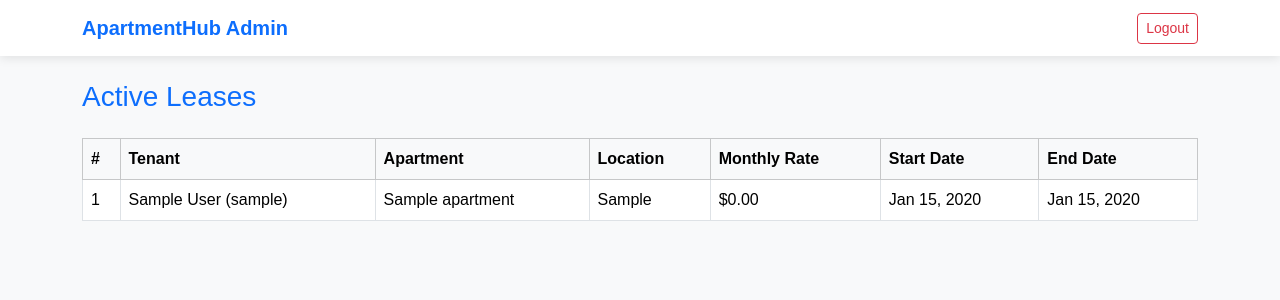
After one commit to thirdytress/ahub, a PHP site: page /admin/view_leases.php in a window 1280 px wide. The commit adds this page. Shown: the top 300 px of the page. Run offline with PHP 8.4, Linux system fonts and the light colour scheme; the visitor is signed in with stand-in values (Sample User, id 1); tables that the repository leaves empty or names only in its code hold one stand-in row (values such as "Sample post").

Commit message:
Add lease management features: view active leases and manage tenants

```diff
--- /dev/null
+++ b/admin/view_leases.php
@@ -0,0 +1,91 @@
+<?php
+session_start();
+require_once "../classes/database.php";
+
+// --- Require admin session ---
+if (!isset($_SESSION['user_id']) || ($_SESSION['role'] ?? '') !== 'admin') {
+    header("Location: ../index.php");
+    exit();
+}
+
+$db = new Database();
+$conn = $db->connect();
+
+// --- Fetch all active leases with tenant & apartment info ---
+$stmt = $conn->prepare("
+    SELECT l.lease_id, l.start_date, l.end_date,
+           t.firstname, t.lastname, t.username AS tenant_username,
+           p.Name AS apartment_name, p.Location, p.MonthlyRate
+    FROM leases l
+    JOIN tenants t ON l.tenant_id = t.tenant_id
+    JOIN apartments p ON l.apartment_id = p.ApartmentID
+    ORDER BY l.start_date DESC
+");
+$stmt->execute();
+$leases = $stmt->fetchAll(PDO::FETCH_ASSOC);
+?>
+
+<!DOCTYPE html>
+<html lang="en">
+<head>
+<meta charset="UTF-8">
+<title>View Leases | Admin</title>
+<link href="https://cdn.jsdelivr.net/npm/bootstrap@5.3.2/dist/css/bootstrap.min.css" rel="stylesheet">
+<link href="https://cdn.jsdelivr.net/npm/bootstrap-icons@1.11.1/font/bootstrap-icons.css" rel="stylesheet">
+<style>
+body { background-color: #f8f9fa; font-family: 'Poppins', sans-serif; }
+.navbar { box-shadow: 0 2px 10px rgba(0,0,0,0.1); }
+.card { border: none; border-radius: 10px; box-shadow: 0 2px 10px rgba(0,0,0,0.1); }
+</style>
+</head>
+<body>
+
+<nav class="navbar navbar-expand-lg bg-white mb-4">
+  <div class="container">
+    <a class="navbar-brand fw-bold text-primary" href="dashboard.php">ApartmentHub Admin</a>
+    <div class="d-flex">
+      <a href="../logout.php" class="btn btn-outline-danger btn-sm">Logout</a>
+    </div>
+  </div>
+</nav>
+
+<div class="container">
+  <h3 class="text-primary mb-4">Active Leases</h3>
+
+  <?php if ($leases): ?>
+  <div class="table-responsive">
+    <table class="table table-bordered table-hover bg-white align-middle">
+      <thead class="table-light">
+        <tr>
+          <th>#</th>
+          <th>Tenant</th>
+          <th>Apartment</th>
+          <th>Location</th>
+          <th>Monthly Rate</th>
+          <th>Start Date</th>
+          <th>End Date</th>
+        </tr>
+      </thead>
+      <tbody>
+        <?php foreach ($leases as $i => $lease): ?>
+        <tr>
+          <td><?= $i+1 ?></td>
+          <td><?= htmlspecialchars($lease['firstname'] . ' ' . $lease['lastname']) ?> (<?= htmlspecialchars($lease['tenant_username']) ?>)</td>
+          <td><?= htmlspecialchars($lease['apartment_name']) ?></td>
+          <td><?= htmlspecialchars($lease['Location']) ?></td>
+          <td>$<?= number_format($lease['MonthlyRate'],2) ?></td>
+          <td><?= date('M d, Y', strtotime($lease['start_date'])) ?></td>
+          <td><?= date('M d, Y', strtotime($lease['end_date'])) ?></td>
+        </tr>
+        <?php endforeach; ?>
+      </tbody>
+    </table>
+  </div>
+  <?php else: ?>
+    <p class="text-muted">No active leases found.</p>
+  <?php endif; ?>
+</div>
+
+<script src="https://cdn.jsdelivr.net/npm/bootstrap@5.3.2/dist/js/bootstrap.bundle.min.js"></script>
+</body>
+</html>
--- a/classes/database.php
+++ b/classes/database.php
@@ -129,25 +129,48 @@ public function getAllApartments() {
 }
 
 // --- Tenant Apply for Apartment ---
+// --- Tenant Apply for Apartment ---
 public function applyApartment($tenant_id, $apartment_id) {
     $conn = $this->connect();
 
-    // check if already applied
-    $check = $conn->prepare("SELECT * FROM applications WHERE tenant_id = :tenant AND apartment_id = :apartment");
-    $check->bindParam(':tenant', $tenant_id);
-    $check->bindParam(':apartment', $apartment_id);
-    $check->execute();
+    // 1️⃣ Check if apartment exists and is available
+    $stmt = $conn->prepare("SELECT Status FROM apartments WHERE ApartmentID = :apt_id LIMIT 1");
+    $stmt->bindParam(':apt_id', $apartment_id);
+    $stmt->execute();
+    $apt = $stmt->fetch(PDO::FETCH_ASSOC);
 
-    if ($check->rowCount() > 0) {
+    if (!$apt) {
+        return "Apartment not found.";
+    }
+
+    if ($apt['Status'] !== 'Available') {
+        return "This apartment is not available.";
+    }
+
+    // 2️⃣ Check if tenant already applied or already approved
+    $stmt = $conn->prepare("
+        SELECT * FROM applications
+        WHERE tenant_id = :tenant_id AND apartment_id = :apt_id AND status IN ('Pending','Approved')
+    ");
+    $stmt->bindParam(':tenant_id', $tenant_id);
+    $stmt->bindParam(':apt_id', $apartment_id);
+    $stmt->execute();
+
+    if ($stmt->rowCount() > 0) {
         return "You have already applied for this apartment.";
     }
 
-    $stmt = $conn->prepare("INSERT INTO applications (tenant_id, apartment_id, status)
-                            VALUES (:tenant, :apartment, 'Pending')");
-    $stmt->bindParam(':tenant', $tenant_id);
-    $stmt->bindParam(':apartment', $apartment_id);
-    return $stmt->execute() ? true : "Failed to apply.";
+    // 3️⃣ Insert new application
+    $stmt = $conn->prepare("
+        INSERT INTO applications (tenant_id, apartment_id, status, date_applied)
+        VALUES (:tenant_id, :apt_id, 'Pending', NOW())
+    ");
+    $stmt->bindParam(':tenant_id', $tenant_id);
+    $stmt->bindParam(':apt_id', $apartment_id);
+
+    return $stmt->execute() ? true : "Failed to submit application.";
 }
+
 
 // --- Admin Get All Applications ---
 public function getAllApplications() {
@@ -171,5 +194,65 @@ public function updateApplicationStatus($application_id, $status) {
     $stmt->bindParam(':id', $application_id);
     return $stmt->execute();
 }
+
+public function getAvailableApartments($tenant_id) {
+    $conn = $this->connect();
+
+    $stmt = $conn->prepare("
+        SELECT * FROM apartments
+        WHERE Status = 'Available'
+        AND ApartmentID NOT IN (
+            SELECT apartment_id FROM applications
+            WHERE tenant_id = :tenant_id AND status IN ('Pending','Approved')
+        )
+        ORDER BY DateAdded DESC
+    ");
+    $stmt->bindParam(':tenant_id', $tenant_id);
+    $stmt->execute();
+    return $stmt->fetchAll(PDO::FETCH_ASSOC);
+}
+
+
+public function getTenantLeases($tenant_id) {
+    $conn = $this->connect();
+
+    $stmt = $conn->prepare("
+        SELECT l.lease_id, l.start_date, l.end_date,
+               a.Name AS apartment_name, a.Location, a.MonthlyRate
+        FROM leases l
+        JOIN apartments a ON l.apartment_id = a.ApartmentID
+        WHERE l.tenant_id = :tenant_id
+        ORDER BY l.start_date DESC
+    ");
+    $stmt->bindParam(':tenant_id', $tenant_id);
+    $stmt->execute();
+
+    return $stmt->fetchAll(PDO::FETCH_ASSOC);
+}
+
+// --- Add Lease when application is approved
+// --- Add Lease for Tenant ---
+public function createLease($tenant_id, $apartment_id, $start_date = null, $end_date = null) {
+    $conn = $this->connect();
+
+    // Default: lease starts today and lasts 1 year if not provided
+    if (!$start_date) $start_date = date('Y-m-d');
+    if (!$end_date) $end_date = date('Y-m-d', strtotime('+1 year'));
+
+    $stmt = $conn->prepare("
+        INSERT INTO leases (tenant_id, apartment_id, start_date, end_date)
+        VALUES (:tenant_id, :apartment_id, :start_date, :end_date)
+    ");
+    $stmt->bindParam(':tenant_id', $tenant_id);
+    $stmt->bindParam(':apartment_id', $apartment_id);
+    $stmt->bindParam(':start_date', $start_date);
+    $stmt->bindParam(':end_date', $end_date);
+
+    return $stmt->execute();
+}
+
+
+
+
 }
 ?>
```
Also changed, not shown: admin/dashboard.php (+13 -0 lines), admin/manage_tenants.php (added, +86 -0 lines), admin/view_applications.php (+7 -2 lines), tenant/dashboard.php (+62 -6 lines), tenant/view_apartments.php (+63 -13 lines).
